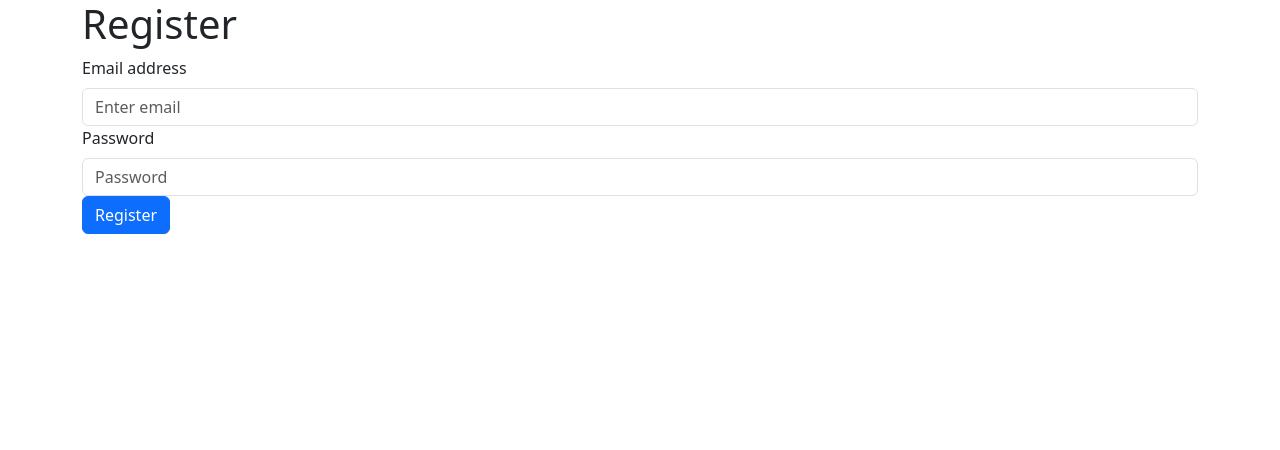
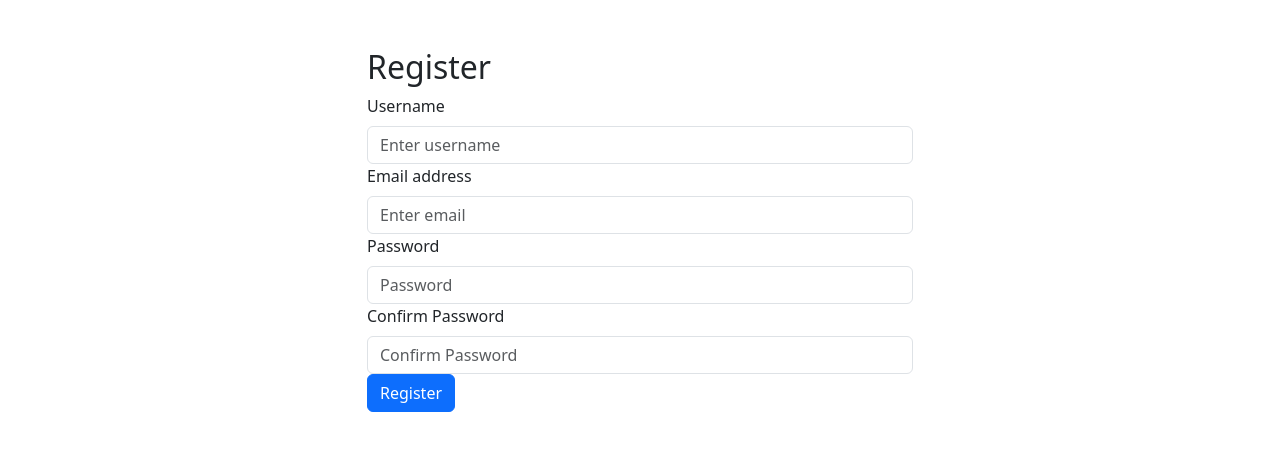
Before and after one commit to jessetfb/CORE-11-FRONTEND, a React (Vite) app in the folder vite-project/: page /register in a window 1280 px wide. Shown: the top 450 px of the page. Built offline with nearby package versions, Linux system fonts and the light colour scheme.

Commit message:
new updates

```diff
--- a/vite-project/src/Pages/LandingPage.jsx
+++ b/vite-project/src/Pages/LandingPage.jsx
@@ -1,40 +1,39 @@
 import React, { useState } from 'react';
+import { useNavigate } from 'react-router-dom';
+import axios from 'axios';
 import { Form, Button } from 'react-bootstrap';
-import { useNavigate } from 'react-router-dom';
 
 const LandingPage = () => {
   const [email, setEmail] = useState('');
   const [password, setPassword] = useState('');
   const navigate = useNavigate();
 
-  const handleSubmit = async (event) => {
-    event.preventDefault();
+  const handleLogin = async (e) => {
+    e.preventDefault();
+
     try {
-      const response = await fetch('http://localhost:5000/login', {
-        method: 'POST',
-        headers: {
-          'Content-Type': 'application/json',
-          'Accept': 'application/json'
-        },
-        body: JSON.stringify({ email, password }),
-        credentials: 'include'
-      });
-      if (response.ok) {
-        const { access_token } = await response.json();
-        localStorage.setItem('token', access_token);
-        navigate('/');
+      const response = await axios.post('http://localhost:5000/token', { email, password });
+      const token = response.data.access_token;
+
+      // Store the token in localStorage
+      localStorage.setItem('token', token);
+
+      // Redirect to the home page or dashboard after successful login
+      navigate('/');
+    } catch (error) {
+      // If login fails (e.g., bad email or password), display an error or redirect to registration
+      if (error.response && error.response.status === 401) {
+        alert('Invalid email or password. Please try again or register.');
       } else {
-        console.error('Login failed');
+        console.error('An error occurred during login:', error);
       }
-    } catch (error) {
-      console.error('Error logging in:', error);
     }
   };
 
   return (
-    <div className="container">
-      <h1>Login</h1>
-      <Form onSubmit={handleSubmit}>
+    <div className="login-form">
+      <h2>Login</h2>
+      <Form onSubmit={handleLogin}>
         <Form.Group controlId="formEmail">
           <Form.Label>Email address</Form.Label>
           <Form.Control
@@ -42,6 +41,7 @@ const LandingPage = () => {
             placeholder="Enter email"
             value={email}
             onChange={(e) => setEmail(e.target.value)}
+            required
           />
         </Form.Group>
 
@@ -52,6 +52,7 @@ const LandingPage = () => {
             placeholder="Password"
             value={password}
             onChange={(e) => setPassword(e.target.value)}
+            required
           />
         </Form.Group>
 
--- a/vite-project/src/Routes.jsx
+++ b/vite-project/src/Routes.jsx
@@ -19,7 +19,6 @@ function AppRoutes() {
           path="/"
           element={
             <ProtectedRoute>
-              <HashtagsSection /> {/* Add the HashtagsSection component */}
               <Home />
             </ProtectedRoute>
           }
--- a/vite-project/src/components/registration.jsx
+++ b/vite-project/src/components/registration.jsx
@@ -1,51 +1,106 @@
 import React, { useState } from 'react';
-import { Form, Button } from 'react-bootstrap';
+import { Container, Form, Button, Row, Col, Alert } from 'react-bootstrap';
 import { useNavigate } from 'react-router-dom';
+import axios from 'axios';
 
 const Register = () => {
+  const [username, setUsername] = useState('');
   const [email, setEmail] = useState('');
   const [password, setPassword] = useState('');
+  const [confirmPassword, setConfirmPassword] = useState('');
+  const [error, setError] = useState('');
   const navigate = useNavigate();
 
-  const handleSubmit = async (event) => {
-    event.preventDefault();
+  const handleRegister = async (e) => {
+    e.preventDefault();
+
+    if (username === '' || email === '' || password === '' || confirmPassword === '') {
+      setError('Please fill in all fields.');
+    } else if (password !== confirmPassword) {
+      setError('Passwords do not match.');
+    } else {
       try {
-      const response = await fetch('http://localhost:5000/register', {
-        method: 'POST',
-        headers: { 'Content-Type': 'application/json' },
-        body: JSON.stringify({ email, password })
+        // Send a POST request to the backend to register the user
+        const response = await axios.post('http://localhost:5000/register', {
+          username,
+          email,
+          password,
         });
-      if (response.ok) {
-        navigate('/login');
+
+        // Assuming the backend returns the token upon successful registration
+        const token = response.data.access_token;
+
+        // Store the token in localStorage
+        localStorage.setItem('token', token);
+
+        // Clear fields and error
+        setUsername('');
+        setEmail('');
+        setPassword('');
+        setConfirmPassword('');
+        setError('');
+
+        // Redirect to the home page (protected route)
+        navigate('/');
+      } catch (error) {
+        // Handle registration errors (e.g., email already exists)
+        if (error.response) {
+          setError(error.response.data.message || 'An error occurred during registration.');
         } else {
-        console.error('Registration failed');
+          setError('An error occurred during registration.');
         }
-    } catch (error) {
-      console.error('Error registering:', error);
+      }
     }
   };
 
   return (
-    <div className="container">
-      <h1>Register</h1>
-      <Form onSubmit={handleSubmit}>
-        <Form.Group controlId="formEmail">
+    <Container>
+      <Row className="justify-content-md-center mt-5">
+        <Col md={6}>
+          <h2>Register</h2>
+          {error && <Alert variant="danger">{error}</Alert>}
+          <Form onSubmit={handleRegister}>
+            <Form.Group controlId="formBasicUsername">
+              <Form.Label>Username</Form.Label>
+              <Form.Control
+                type="text"
+                placeholder="Enter username"
+                value={username}
+                onChange={(e) => setUsername(e.target.value)}
+                required
+              />
+            </Form.Group>
+
+            <Form.Group controlId="formBasicEmail">
               <Form.Label>Email address</Form.Label>
               <Form.Control
                 type="email"
                 placeholder="Enter email"
                 value={email}
                 onChange={(e) => setEmail(e.target.value)}
+                required
               />
             </Form.Group>
 
-        <Form.Group controlId="formPassword">
+            <Form.Group controlId="formBasicPassword">
               <Form.Label>Password</Form.Label>
               <Form.Control
                 type="password"
                 placeholder="Password"
                 value={password}
                 onChange={(e) => setPassword(e.target.value)}
+                required
+              />
+            </Form.Group>
+
+            <Form.Group controlId="formConfirmPassword">
+              <Form.Label>Confirm Password</Form.Label>
+              <Form.Control
+                type="password"
+                placeholder="Confirm Password"
+                value={confirmPassword}
+                onChange={(e) => setConfirmPassword(e.target.value)}
+                required
               />
             </Form.Group>
 
@@ -53,7 +108,9 @@ const Register = () => {
               Register
             </Button>
           </Form>
-    </div>
+        </Col>
+      </Row>
+    </Container>
   );
 };
 
--- a/vite-project/src/style.css
+++ b/vite-project/src/style.css
@@ -70,3 +70,32 @@
 .logout-button {
   width: 100%;
 }
+/* src/components/Navbar.css */
+.search-form {
+  display: flex;
+  align-items: center;
+  margin-left: auto;
+  flex: 1;
+}
+
+.search-input {
+  flex: 1;
+  margin-right: 0.5rem;
+  border-radius: 25px;
+  padding-left: 2.5rem; /* Adjust padding to make space for icon */
+  position: relative;
+}
+
+.search-input::before {
+  content: '\f002'; /* Unicode for search icon */
+  font-family: 'Font Awesome 5 Free'; /* Use Font Awesome font */
+  position: absolute;
+  left: 10px;
+  top: 50%;
+  transform: translateY(-50%);
+  color: #6c757d; /* Color for the icon */
+}
+
+.search-button {
+  border-radius: 25px;
+}
```
Also changed, not shown: vite-project/src/components/Navbar.jsx (+98 -59 lines). Lines whose indentation alone changed are shown as unchanged.
